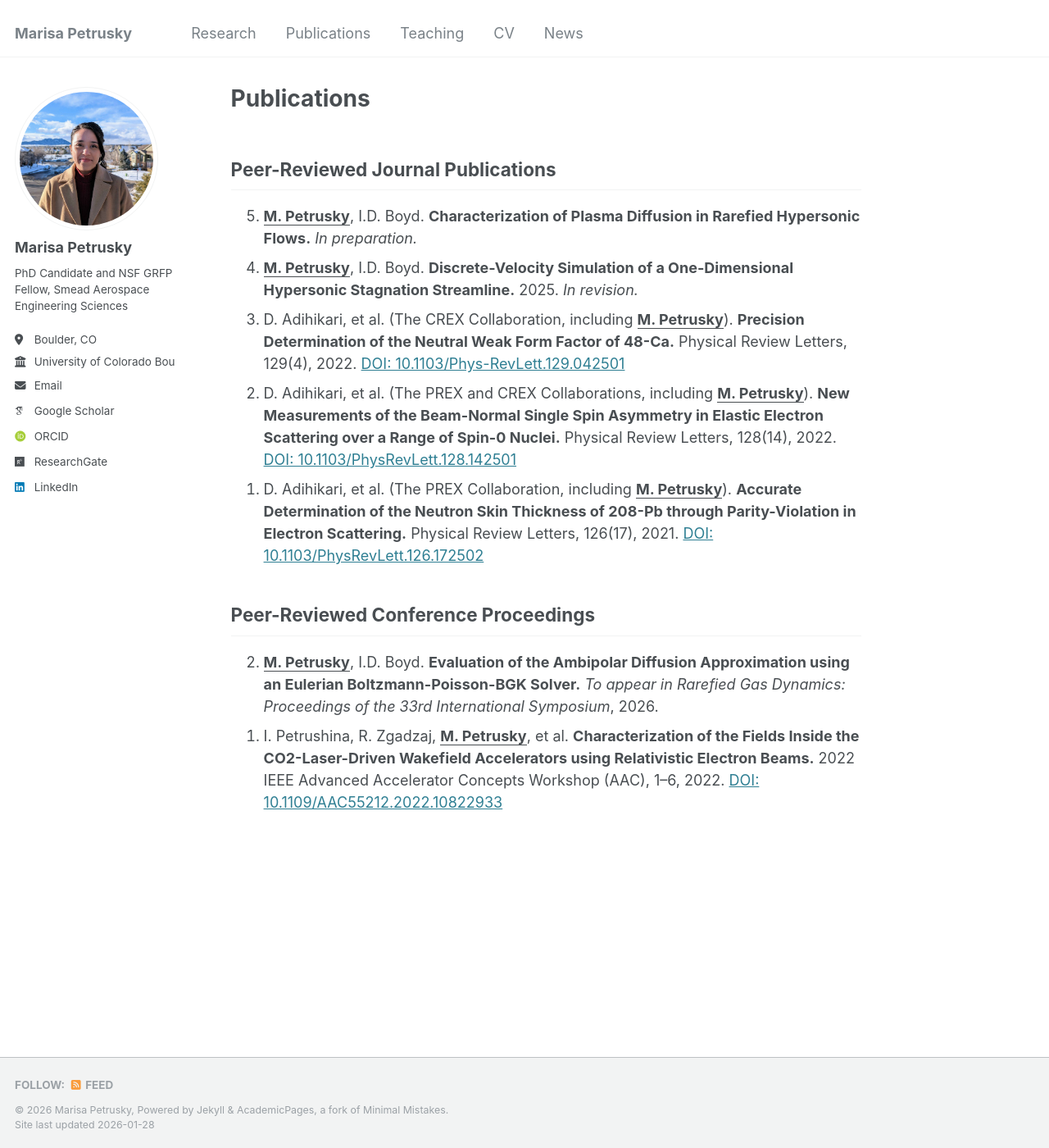
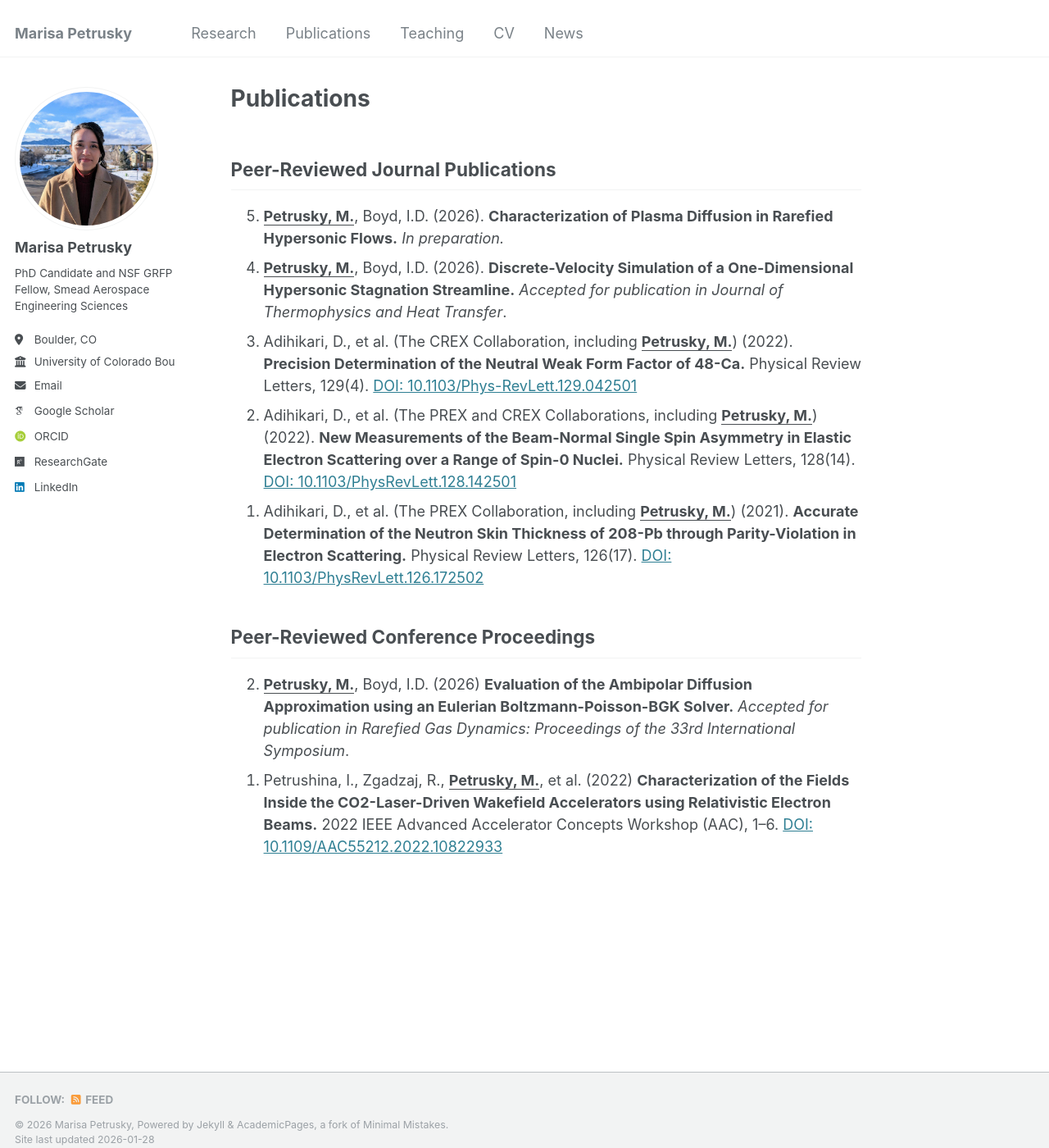
Before and after one commit to marisapetrusky/marisapetrusky.github.io, a Jekyll site: the page built from _pages/publications.html, in a window 1280 px wide and 1400 px high. Shown: the whole window at 82% size. Built offline with Jekyll 4.4.1, drawn with Linux system fonts in a browser that asks for light colours; some web fonts are replaced.

Commit message:
Update publication entries with new formatting and details

```diff
--- a/_pages/publications.html
+++ b/_pages/publications.html
@@ -10,20 +10,17 @@ redirect_from:
 <h2> Peer-Reviewed Journal Publications</h2>
 
 <ol>
-  <li value="5"><b><u>M. Petrusky</u></b>, I.D. Boyd. <b>Characterization of Plasma Diffusion in Rarefied Hypersonic Flows.</b> <i>In preparation.</i>
-  <li value="4"><b><u>M. Petrusky</u></b>, I.D. Boyd. <b>Discrete-Velocity Simulation of a One-Dimensional Hypersonic Stagnation
-Streamline.</b> 2025. <i>In revision.</i>
-  <li value="3">D. Adihikari, et al. (The CREX Collaboration, including <b><u>M. Petrusky</u></b>). <b>Precision Determination of
-the Neutral Weak Form Factor of 48-Ca.</b> Physical Review Letters, 129(4), 2022. <a href="https://doi.org/10.1103/PhysRevLett.129.042501">DOI: 10.1103/Phys-RevLett.129.042501</a>
-  <li value="2">D. Adihikari, et al. (The PREX and CREX Collaborations, including <b><u>M. Petrusky</u></b>). <b>New Measurements of the Beam-Normal Single Spin Asymmetry in Elastic Electron Scattering over a Range of Spin-0 Nuclei.</b> Physical Review Letters, 128(14), 2022. <a href="https://doi.org/10.1103/PhysRevLett.128.142501">DOI: 10.1103/PhysRevLett.128.142501</a>
-  <li value="1">D. Adihikari, et al. (The PREX Collaboration, including <b><u>M. Petrusky</u></b>). <b>Accurate Determination of the Neutron Skin Thickness of 208-Pb through Parity-Violation in Electron Scattering.</b> Physical Review Letters, 126(17), 2021. <a href="https://doi.org/10.1103/PhysRevLett.126.172502">DOI: 10.1103/PhysRevLett.126.172502</a>
+  <li value="5"><b><u>Petrusky, M.</u></b>, Boyd, I.D. (2026). <b>Characterization of Plasma Diffusion in Rarefied Hypersonic Flows.</b> <i>In preparation.</i>
+  <li value="4"><b><u>Petrusky, M.</u></b>, Boyd, I.D. (2026). <b>Discrete-Velocity Simulation of a One-Dimensional Hypersonic Stagnation Streamline.</b> <i>Accepted for publication in Journal of Thermophysics and Heat Transfer</i>.
+  <li value="3">Adihikari, D., et al. (The CREX Collaboration, including <b><u>Petrusky, M.</u></b>) (2022). <b>Precision Determination of
+the Neutral Weak Form Factor of 48-Ca.</b> Physical Review Letters, 129(4). <a href="https://doi.org/10.1103/PhysRevLett.129.042501">DOI: 10.1103/Phys-RevLett.129.042501</a>
+  <li value="2">Adihikari, D., et al. (The PREX and CREX Collaborations, including <b><u>Petrusky, M.</u></b>) (2022). <b>New Measurements of the Beam-Normal Single Spin Asymmetry in Elastic Electron Scattering over a Range of Spin-0 Nuclei.</b> Physical Review Letters, 128(14). <a href="https://doi.org/10.1103/PhysRevLett.128.142501">DOI: 10.1103/PhysRevLett.128.142501</a>
+  <li value="1">Adihikari, D., et al. (The PREX Collaboration, including <b><u>Petrusky, M.</u></b>) (2021). <b>Accurate Determination of the Neutron Skin Thickness of 208-Pb through Parity-Violation in Electron Scattering.</b> Physical Review Letters, 126(17). <a href="https://doi.org/10.1103/PhysRevLett.126.172502">DOI: 10.1103/PhysRevLett.126.172502</a>
 </ol>
 
 <h2>Peer-Reviewed Conference Proceedings</h2>
 
 <ol>
-  <li value="2"><b><u>M. Petrusky</u></b>, I.D. Boyd. <b>Evaluation of the Ambipolar Diffusion Approximation using an Eulerian
-Boltzmann-Poisson-BGK Solver.</b> <i>To appear in Rarefied Gas Dynamics: Proceedings of the 33rd International
-Symposium</i>, 2026.
-  <li value="1">I. Petrushina, R. Zgadzaj, <b><u>M. Petrusky</u></b>, et al. <b>Characterization of the Fields Inside the CO2-Laser-Driven Wakefield Accelerators using Relativistic Electron Beams.</b> 2022 IEEE Advanced Accelerator Concepts Workshop (AAC), 1–6, 2022. <a href="https://doi.org/10.1109/AAC55212.2022.10822933">DOI: 10.1109/AAC55212.2022.10822933</a>
+  <li value="2"><b><u>Petrusky, M.</u></b>, Boyd, I.D. (2026) <b>Evaluation of the Ambipolar Diffusion Approximation using an Eulerian Boltzmann-Poisson-BGK Solver.</b> <i>Accepted for publication in Rarefied Gas Dynamics: Proceedings of the 33rd International Symposium</i>.
+  <li value="1">Petrushina, I., Zgadzaj, R., <b><u>Petrusky, M.</u></b>, et al. (2022) <b>Characterization of the Fields Inside the CO2-Laser-Driven Wakefield Accelerators using Relativistic Electron Beams.</b> 2022 IEEE Advanced Accelerator Concepts Workshop (AAC), 1–6. <a href="https://doi.org/10.1109/AAC55212.2022.10822933">DOI: 10.1109/AAC55212.2022.10822933</a>
 </ol>
```
